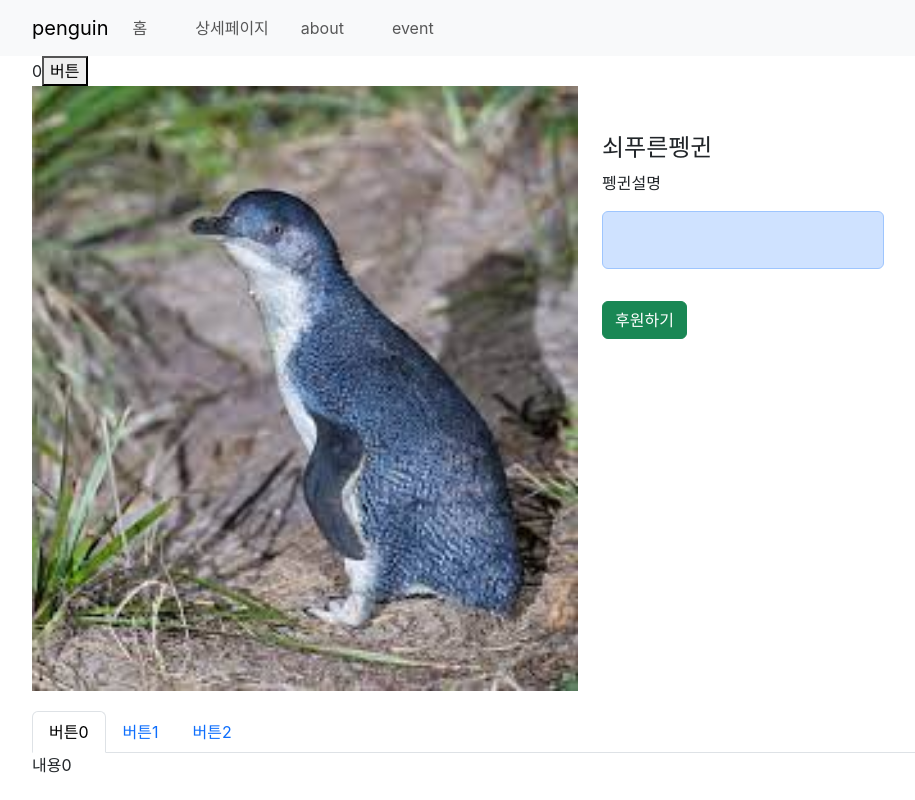
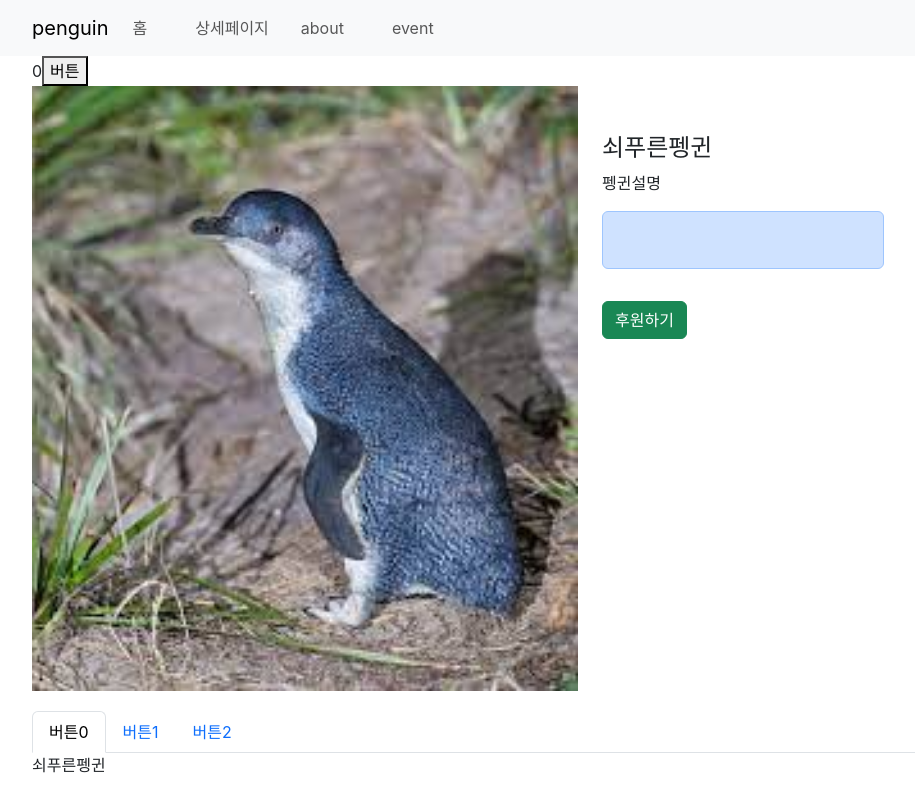
Before and after one commit to HANJIYEONN/shop, a React (Create React App) app: page /detail in a window 1280 px wide. Shown: the whole page, without its empty margins (50-965 px from the left). Built offline with nearby package versions, Linux system fonts and the light colour scheme.

Commit message:
context Api

```diff
--- a/src/page/detail/Detail.js
+++ b/src/page/detail/Detail.js
@@ -3,8 +3,10 @@ import { useImmer } from "use-immer";
 import styled from "styled-components";
 
 import penguinD from "../Main/penguinData";
-import { useEffect, useState } from "react";
+import { createContext, useEffect, useState } from "react";
 import DetailTap from "./DetailTab";
+
+export let Context1 = createContext();
 
 function Detail(props) {
   let [penguinData] = useImmer(penguinD);
@@ -12,7 +14,6 @@ function Detail(props) {
   let [hide, setHide] = useState(false);
   let [text, setText] = useState("");
   let { id } = useParams();
-
   const [fade, setFade] = useState("");
 
   if (!id) id = 0;
@@ -82,8 +83,9 @@ function Detail(props) {
             <button className="btn btn-success">후원하기</button>
           </div>
         </div>
-
-        <DetailTap />
+        <Context1.Provider value={{ penguinData }}>
+          <DetailTap />
+        </Context1.Provider>
       </div>
     </>
   );
--- a/src/page/detail/TabContent.js
+++ b/src/page/detail/TabContent.js
@@ -1,7 +1,11 @@
-import { useEffect, useState } from "react";
+import { useContext, useEffect, useState } from "react";
+
+import { Context1 } from "./Detail.js";
 
 function TabContent({ tab }) {
   const [fade, setFade] = useState("");
+
+  let { penguinData } = useContext(Context1);
 
   useEffect(() => {
     let timeout = setTimeout(() => {
@@ -16,7 +20,11 @@ function TabContent({ tab }) {
 
   return (
     <div className={"start " + fade}>
-      {[<div>내용0</div>, <div>내용1</div>, <div>내용2</div>][tab]}
+      {
+        [<div>{penguinData[0].title}</div>, <div>내용1</div>, <div>내용2</div>][
+          tab
+        ]
+      }
     </div>
   );
 }
```
